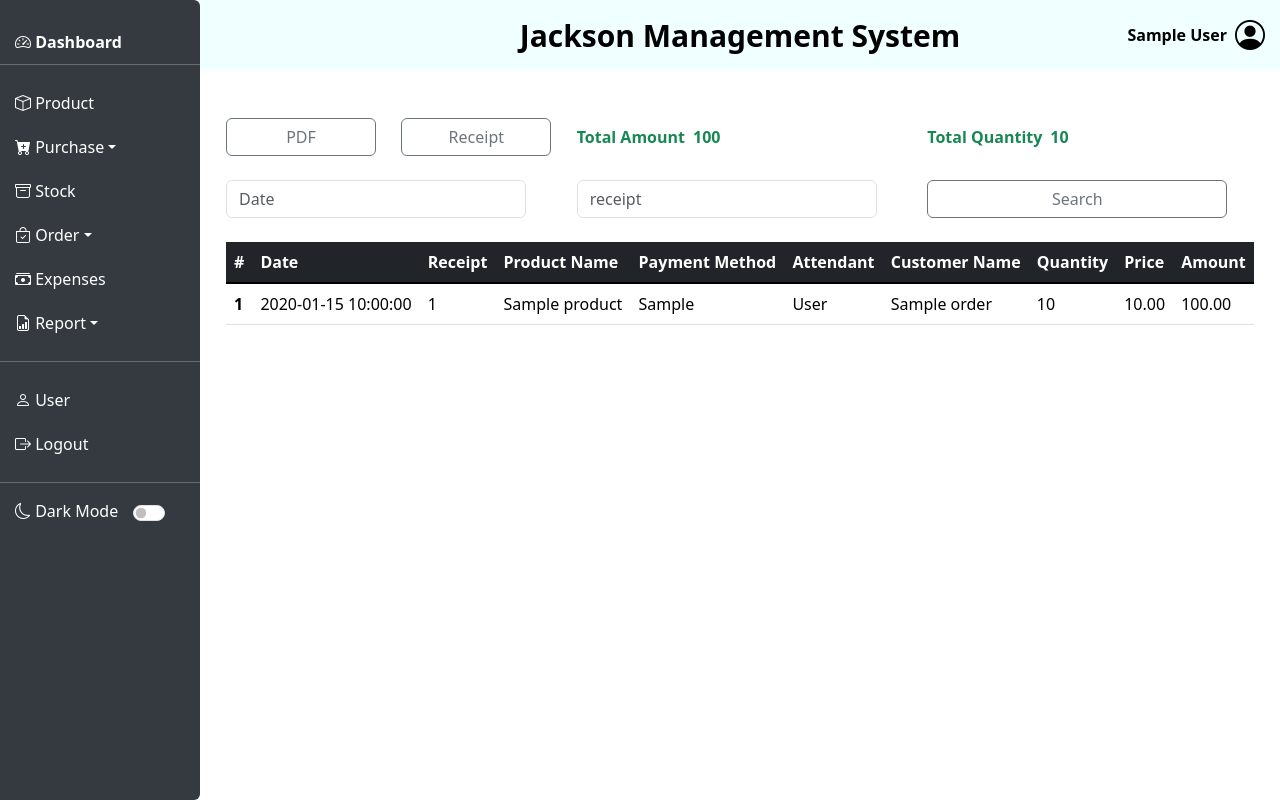
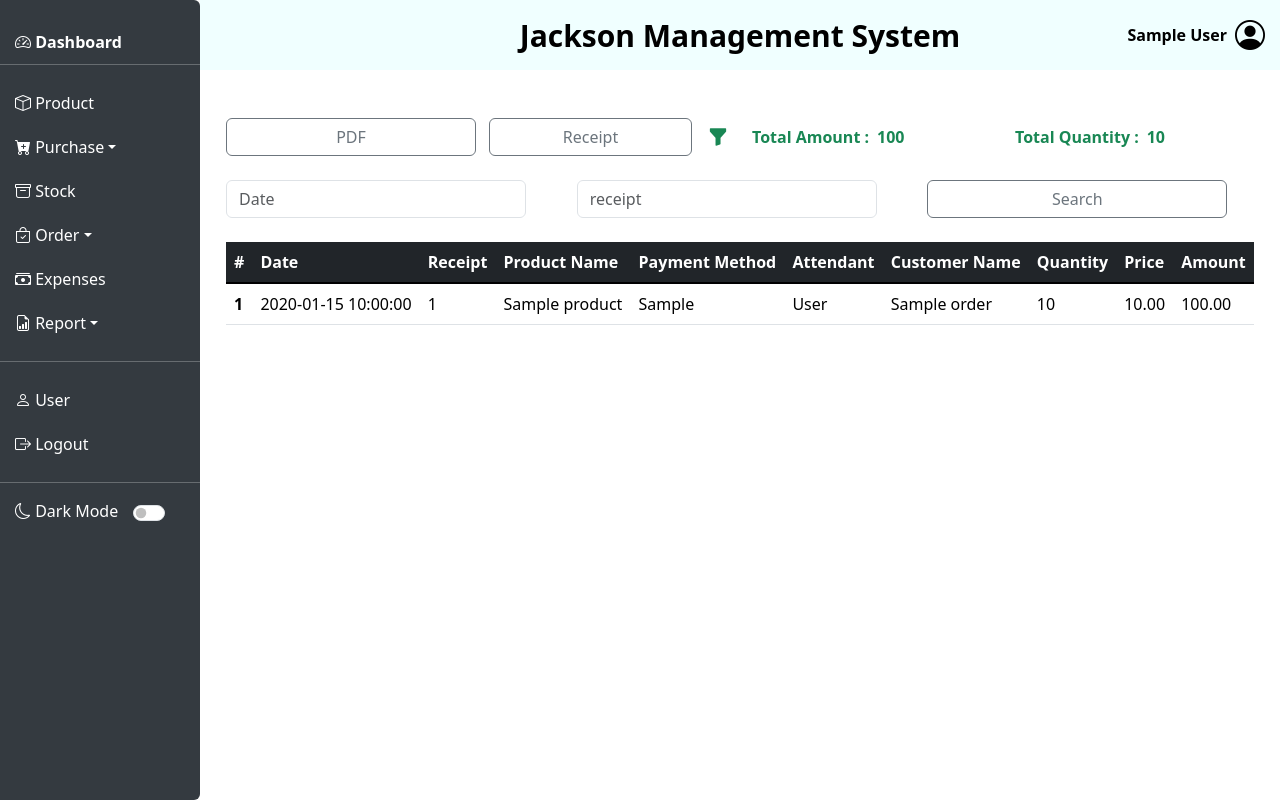
Before and after one commit to ebohsamuel/salesproject, a FastAPI app: template app/templates/sales-report.html in a window 1280 px wide. Run offline with FastAPI, Linux system fonts and the light colour scheme; the template is opened without the code that fills it: most values are stand-ins (such as "Sample title", 1, 10 or a date in 2020); parts of the project's set-up code (start-up, migrations or seed data) failed here and were passed over; some libraries are stand-ins or nearby versions.

Commit message:
updating crud_sale.py, sales-report.html, update_sales.py

```diff
--- a/app/templates/sales-report.html
+++ b/app/templates/sales-report.html
@@ -6,17 +6,35 @@
     {% if order_items %}
         <div class="container-fluid position-relative">
             <div class="row g-4 dashboardRow">
-                <div class="col-12 col-xl-2">
-                    <span id="pdfButton" class="btn btn-outline-secondary" style="width: 150px;">PDF</span>
+                <div class="col-12 col-xl-3">
+                    <span id="pdfButton" class="btn btn-outline-secondary" style="width: 250px;">PDF</span>
                 </div>
-                <div class="col-12 col-xl-2">
-                    <span id="receiptButton" class="btn btn-outline-secondary" style="width: 150px;">Receipt</span>
+                <div class="col-12 col-xl-3 d-flex flex-row">
+                    <span id="receiptButton" class="btn btn-outline-secondary" style="width: 250px;">Receipt</span>
+                    <a class="fs-5 d-block align-self-center ms-3" data-bs-toggle="collapse" href="#collapseExample" role="button" aria-expanded="false" aria-controls="collapseExample">
+                        <i class="bi bi-funnel-fill text-success"></i>
+                    </a>
                 </div>
-                <div class="col-12 col-xl-4 d-flex flex-row">
-                    <span class="me-2 text-success fw-semibold d-flex align-items-center">Total Amount</span><div id="totalAmount" class="text-success fw-bold d-flex align-items-center" style="width: fit-content;">0</div>
+                <div class="collapse" id="collapseExample">
+                    <div class="row g-3">
+                        <div class="col-md-3">
+                            <label for="startDate" class="form-label text-success" style="font-weight: 600;">Start Date</label>
+                            <input type="date" class="form-control" id="startDate">
+                        </div>
+                        <div class="col-md-3">
+                            <label for="endDate" class="form-label text-success" style="font-weight: 600;">End Date</label>
+                            <input type="date" class="form-control" id="endDate">
+                        </div>
+                        <div class="col-md-3 d-flex align-items-end">
+                            <span class="w-100 btn btn-outline-secondary" id="filterSearch">Filter</span>
+                        </div>
+                    </div>
                 </div>
-                <div class="col-12 col-xl-4 d-flex flex-row">
-                    <span class="me-2 text-success fw-semibold d-flex align-items-center">Total Quantity</span><div id="totalQuantity" class="text-success fw-bold d-flex align-items-center" style="width: fit-content;">0</div>
+                <div class="col-12 col-xl-3 d-flex flex-row">
+                    <span class="me-2 text-success fw-semibold d-flex align-items-center">Total Amount :</span><div id="totalAmount" class="text-success fw-bold d-flex align-items-center" style="width: fit-content;">0</div>
+                </div>
+                <div class="col-12 col-xl-3 d-flex flex-row">
+                    <span class="me-2 text-success fw-semibold d-flex align-items-center">Total Quantity :</span><div id="totalQuantity" class="text-success fw-bold d-flex align-items-center" style="width: fit-content;">0</div>
                 </div>
                 <div class="col-12 col-xl-4">
                     <input style="max-width: 300px;" id="dateSearch" type="text" class="form-control" placeholder="Date" aria-label="Date">
@@ -83,6 +101,44 @@
         const searchButton = document.getElementById('searchButton');
         const totalAmount = document.getElementById('totalAmount');
         const totalQuantity = document.getElementById('totalQuantity');
+        const filterSearch = document.getElementById('filterSearch');
+        const startDate = document.getElementById('startDate');
+        const endDate = document.getElementById('endDate')
+
+        filterSearch.addEventListener('click', async ()=>{
+            const start_date = startDate.value.trim();
+            const end_date = endDate.value.trim();
+            document.getElementById('opaque').classList.remove('d-none');
+            if (start_date === '' || end_date === '') {
+                document.getElementById('notice2').innerHTML = "please fill in the start and end date";
+                document.getElementById('opaque').classList.add('d-none');
+                return;
+            } else {
+                document.getElementById('notice2').innerHTML = '';
+            }
+
+            const url = `/sales-filter?start_date=${encodeURIComponent(start_date)}&end_date=${encodeURIComponent(end_date)}`;
+
+            try {
+                const response = await fetch(url);
+                if (!response.ok) {
+                    throw new Error(`http error: ${response.status}`);
+                }
+
+                const result = await response.json();
+
+                const tableArray = result.data;
+                startDate.value = '';
+                endDate.value = '';
+                createTableFunction(tableArray);
+                document.getElementById('opaque').classList.add('d-none');
+
+            } catch (error) {
+                document.getElementById('opaque').classList.add('d-none');
+                alert(error);
+            }
+
+        });
 
         const yearPattern = /^\d{4}$/;  // YYYY
         const yearMonthPattern = /^\d{4}-(0[1-9]|1[0-2])$/;  // YYYY-MM
```
Also changed, not shown: app/crud/crud_sale.py (+21 -0 lines), app/router/update_sales.py (+21 -0 lines).
